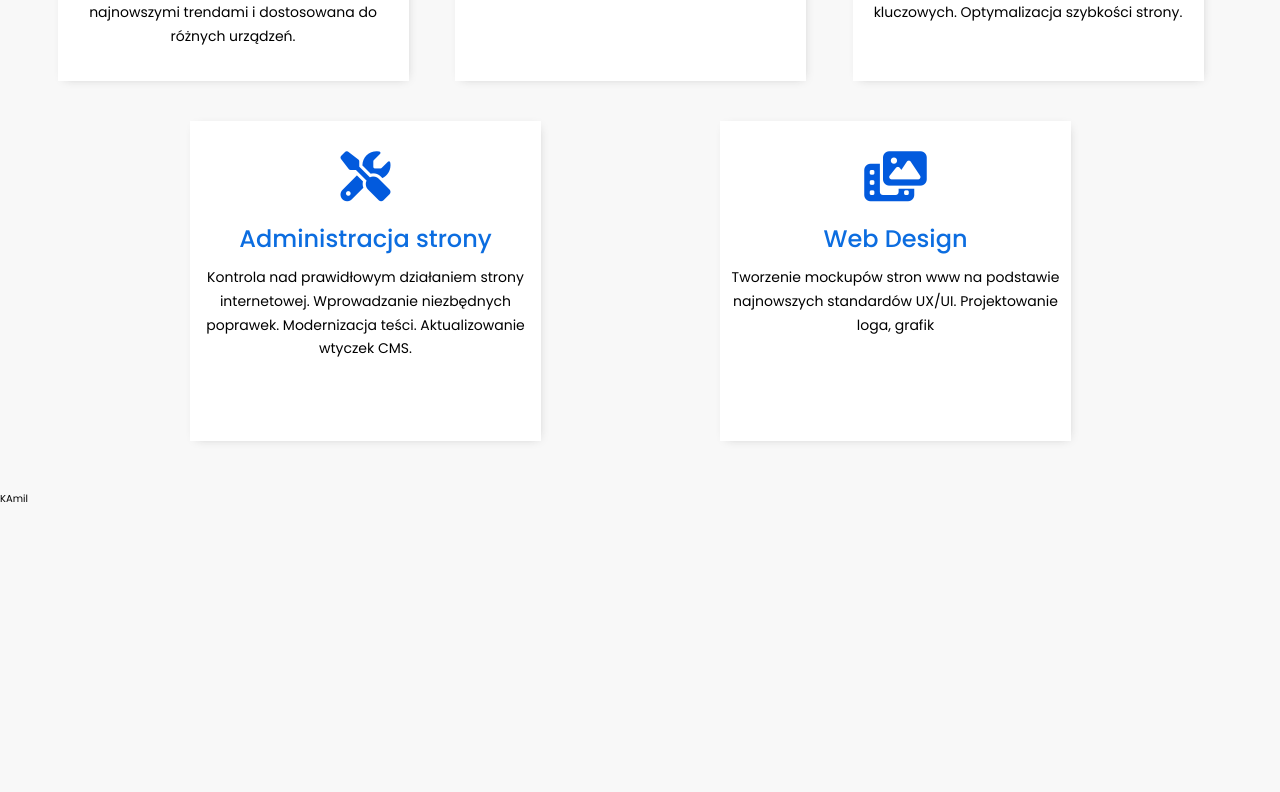
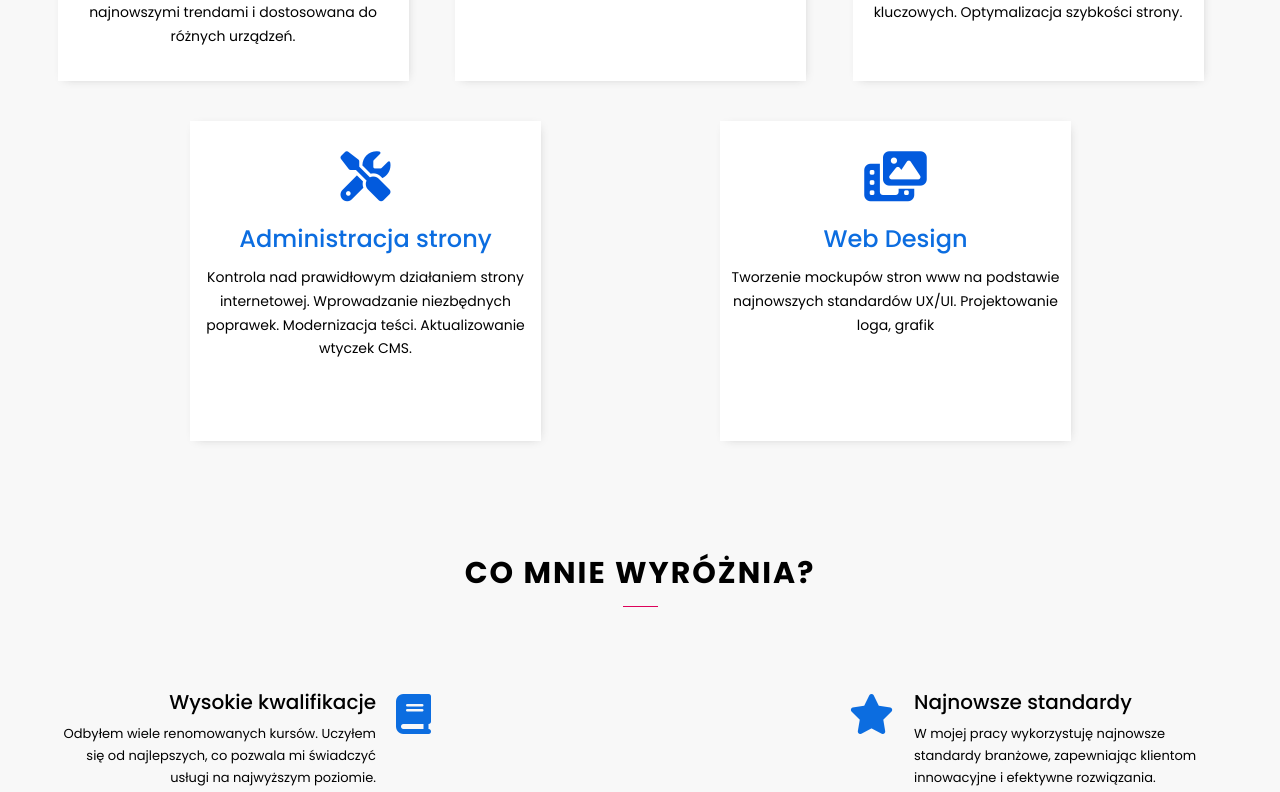
Before and after one commit to kwaq102/gajewwwski, a React (Create React App) app: page / in a window 1280 px wide. Shown: the part 2000-2792 px from the top of the page. Built offline with nearby package versions, Linux system fonts and the light colour scheme.

Commit message:
added section about advantages

```diff
--- a/src/App.tsx
+++ b/src/App.tsx
@@ -1,6 +1,7 @@
 import About from "./layout/About";
 import Header from "./layout/Header";
 import Motto from "./layout/Motto";
+import MyAdvantages from "./layout/MyAdvantages";
 import Navigation from "./layout/Navigation";
 import Offer from "./layout/Offer";
 
@@ -13,6 +14,7 @@ function App() {
 				<Motto />
 				<About />
 				<Offer />
+				<MyAdvantages />
 				<div className="app-div">KAmil</div>
 				<div className="app-div">KAmil</div>
 				<div className="app-div">KAmil</div>
--- /dev/null
+++ b/src/layout/MyAdvantages.tsx
@@ -0,0 +1,89 @@
+import React from "react";
+
+import photo from "../img/wlan-3131126_640.png";
+import { NavLink } from "react-router-dom";
+import HeadingSection from "../components/HeadingSection";
+// TODO pomyśleć nad zmianą zdjęcia.
+
+const MyAdvantages = () => {
+	return (
+		<section className="myAdvantages">
+			<HeadingSection
+				title="Co mnie wyróżnia?"
+				nameClass="myAdvantages__title"
+			/>
+
+			<div className="myAdvantages__box-first">
+				<ul className="myAdvantages__box-first__advantages advantages">
+					<li className="myAdvantages__box-first__advantage advantage-item">
+						<span className="fa-solid fa-book"></span>
+						<h4>Wysokie kwalifikacje</h4>
+						<p>
+							Odbyłem wiele renomowanych kursów. Uczyłem się od najlepszych, co
+							pozwala mi świadczyć usługi na najwyższym poziomie.
+							<NavLink
+								to="/certyfikaty"
+								className="advantage-item__certificates"
+							>
+								Moje certyfikaty.
+							</NavLink>
+						</p>
+					</li>
+					<li className="myAdvantages__box-first__advantage advantage-item">
+						<span className="fa-solid fa-user-graduate"></span>
+						<h4>Ciągłe Samodoskonalenie</h4>
+						<p>
+							Branża rozwija się bardzo szybko, a ja ciągle jestem głodny
+							wiedzy. Stale rozwijam swoje umiejętności i śledzę najnowsze
+							trendy.
+						</p>
+					</li>
+					<li className="myAdvantages__box-first__advantage advantage-item">
+						<span className="fa-solid fa-person-rays"></span>
+						<h4>Indywidualne Podejście do Klienta</h4>
+						<p>
+							Każdy klient jest dla mnie wyjątkowy. Stawiam na indywidualne
+							podejście, dostosowując się do unikalnych potrzeb i celów.
+						</p>
+					</li>
+				</ul>
+			</div>
+			<div className="myAdvantages__box-mid">
+				<img src={photo} alt="photo" className="myAdvantages__box-mid__image" />
+			</div>
+
+			{/* TODO pomyśleć nad zmianą iconek na jakieś kolorowe np.z pixabay'a */}
+
+			<div className="myAdvantages__box-second">
+				<ul className="myAdvantages__box-second__advantages advantages">
+					<li className="myAdvantages__box-second__advantage advantage-item">
+						<span className="fa-solid fa-star"></span>
+						<h4>Najnowsze standardy</h4>
+						<p>
+							W mojej pracy wykorzystuję najnowsze standardy branżowe,
+							zapewniając klientom innowacyjne i efektywne rozwiązania.
+						</p>
+					</li>
+					<li className="myAdvantages__box-second__advantage advantage-item">
+						<span className="fa-regular fa-handshake"></span>
+						<h4>Uczciwość</h4>
+						<p>
+							Kładę duży nacisk na uczciwość i transparentność. Współpracując ze
+							mną, możesz być pewien rzetelności i profesjonalizmu.
+						</p>
+					</li>
+					<li className="myAdvantages__box-second__advantage advantage-item">
+						<span className="fa-solid fa-people-line"></span>
+						<h4> Dobry kontakt i luźna atmosfera</h4>
+						<p>
+							Tworzę atmosferę opartą na otwartości i szacunku. Zapewniam dobry
+							kontakt oraz luźną, przyjazną atmosferę podczas współpracy.
+						</p>
+					</li>
+				</ul>
+			</div>
+		</section>
+	);
+};
+
+export default MyAdvantages;
--- /dev/null
+++ b/src/styles/_MyAdvantages.scss
@@ -0,0 +1,115 @@
+.myAdvantages {
+	padding: 0 2em 0;
+}
+
+.myAdvantages__title {
+	width: 100%;
+}
+
+.myAdvantages__box-mid {
+	width: 90%;
+	margin: 0 auto;
+}
+
+.myAdvantages__box-mid__image {
+	display: block;
+	width: 100%;
+}
+
+.advantages {
+	list-style: none;
+}
+
+.advantage-item {
+	display: grid;
+	grid-template-columns: auto 1fr;
+	grid-template-areas:
+		"icon title"
+		"icon description";
+	padding: 2em 0.5em;
+
+	span {
+		grid-area: icon;
+		margin-right: 0.5em;
+		margin-top: 7px;
+		font-size: 3.5rem;
+		color: $primaryColorLighter;
+	}
+
+	h4 {
+		grid-area: title;
+		font-size: 2rem;
+		font-weight: 500;
+		margin-bottom: 0.3em;
+	}
+
+	p {
+		grid-area: description;
+		font-size: 1.3rem;
+		line-height: 170%;
+		.advantage-item__certificates {
+			display: block;
+			text-decoration: none;
+			color: $primaryColorLighter;
+			font-weight: 500;
+		}
+	}
+}
+
+@media (min-width: map-get($breakpoints, l)) {
+	.myAdvantages {
+		display: flex;
+		justify-content: space-between;
+		flex-wrap: wrap;
+		padding: 3em 0;
+	}
+
+	.myAdvantages__title {
+		margin-bottom: 2em;
+	}
+
+	.myAdvantages__box-first,
+	.myAdvantages__box-second {
+		flex-basis: 33%;
+	}
+
+	.myAdvantages__box-first {
+		.advantage-item {
+			grid-template-areas:
+				"title icon"
+				"description icon";
+			text-align: right;
+
+			span {
+				margin-right: 0;
+				margin-left: 0.5em;
+			}
+		}
+	}
+
+	.myAdvantages__box-mid {
+		flex-basis: 30%;
+		align-self: center;
+	}
+
+	.myAdvantages__box-mid__image {
+		transition: transform 0.3s ease-in-out;
+	}
+
+	.myAdvantages__box-mid__image:hover {
+		transform: scale(1.05);
+	}
+}
+
+@media (min-width: map-get($breakpoints, xl)) {
+	.myAdvantages {
+		width: $width-content;
+		margin: 0 auto;
+	}
+
+	.advantage-item {
+		span {
+			font-size: 4rem;
+		}
+	}
+}
--- a/src/styles/index.scss
+++ b/src/styles/index.scss
@@ -8,3 +8,4 @@
 @import "_Motto.scss";
 @import "_About.scss";
 @import "_Offer.scss";
+@import "_MyAdvantages.scss";
```
Also changed, not shown: src/img/wlan-3131126_640.png (added).
